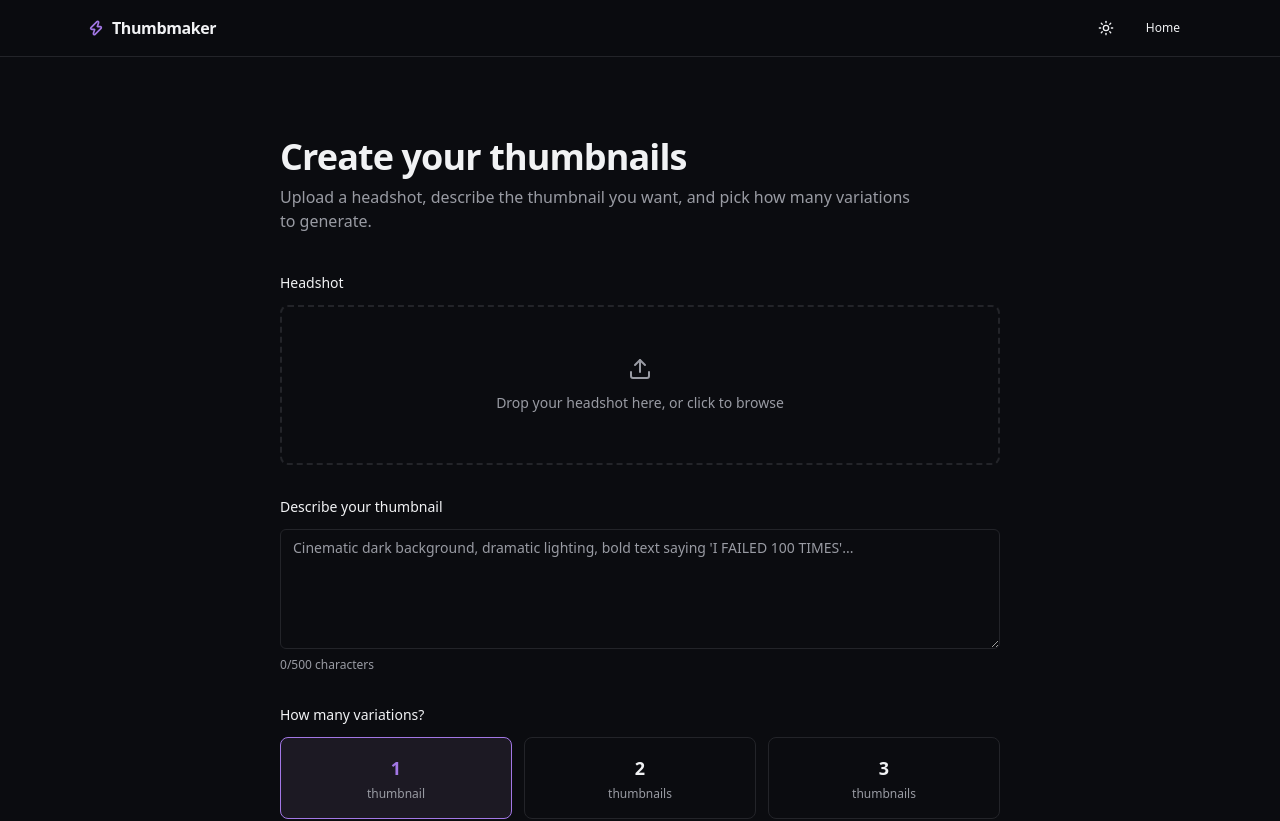
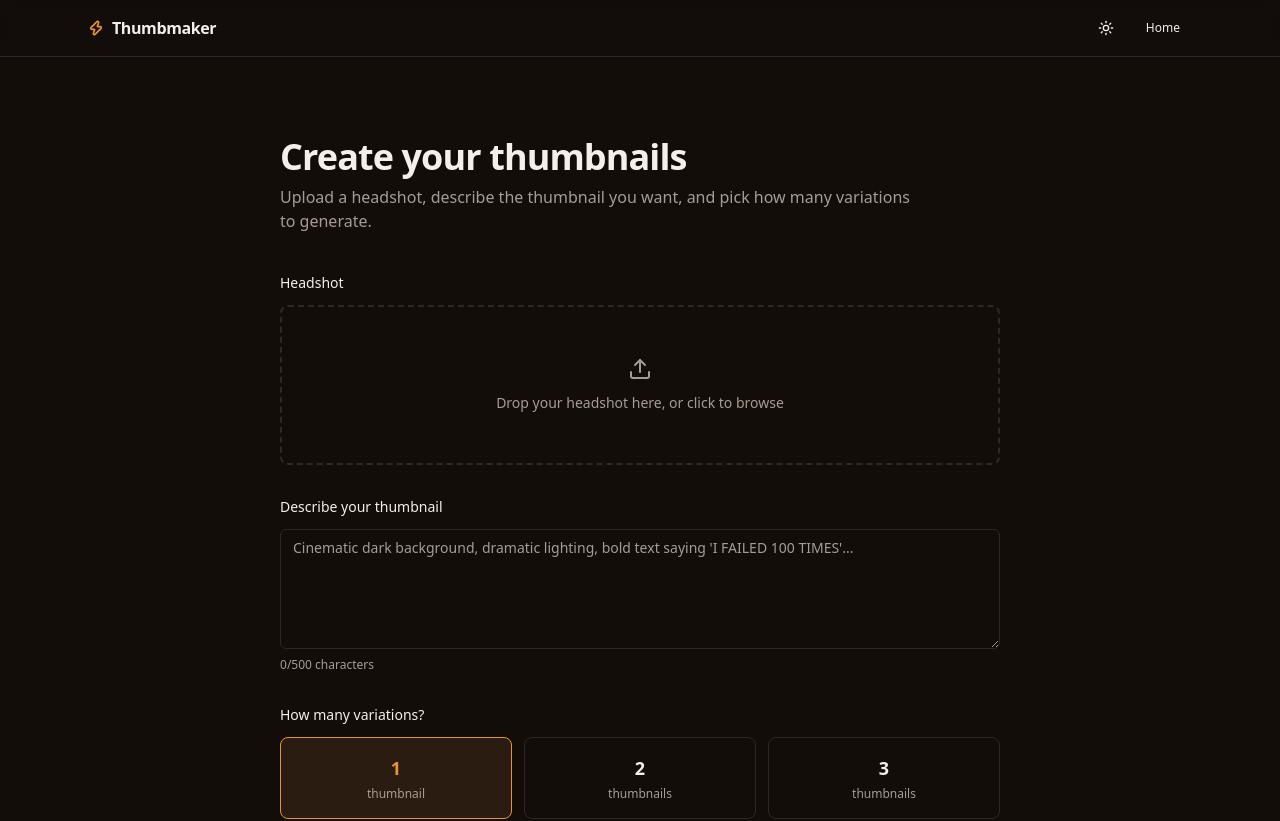
Before and after one commit to dakshsangwan18/ThumbMaker, a React (Vite) app in the folder frontend/: page /app in a window 1280 px wide. Shown: the top 821 px of the page. Built offline with nearby package versions, Linux system fonts and the light colour scheme.

Commit message:
replace purple with safelight amber, beige light theme

```diff
--- a/frontend/src/components/ui/button.tsx
+++ b/frontend/src/components/ui/button.tsx
@@ -17,7 +17,7 @@ const buttonVariants = cva(
         secondary:
           "bg-secondary text-secondary-foreground hover:bg-secondary/80",
         ghost: "hover:bg-accent hover:text-accent-foreground",
-        link: "text-primary underline-offset-4 hover:underline",
+        link: "text-accent-foreground underline-offset-4 hover:underline",
       },
       size: {
         default: "h-10 px-4 py-2",
--- a/frontend/src/pages/Landing.tsx
+++ b/frontend/src/pages/Landing.tsx
@@ -113,7 +113,7 @@ export default function Landing() {
                 className="flex flex-col gap-4"
               >
                 <div className="flex items-center gap-3">
-                  <span className="text-sm font-medium text-primary tabular-nums">
+                  <span className="text-sm font-medium text-accent-foreground tabular-nums">
                     {String(i + 1).padStart(2, "0")}
                   </span>
                   <step.icon className="size-5 text-muted-foreground" />
--- a/frontend/src/styles/globals.css
+++ b/frontend/src/styles/globals.css
@@ -5,73 +5,73 @@
 @custom-variant dark (&:is(.dark *));
 
 :root {
-  /* Light theme — fully polished equal, not default */
-  --background: oklch(1 0 0);
-  --foreground: oklch(0.08 0.005 285);
+  /* Light theme — warm beige paper. The safelight's daylight counterpart. */
+  --background: oklch(0.935 0.020 75);
+  --foreground: oklch(0.22 0.020 50);
 
-  --card: oklch(0.97 0.005 285);
-  --card-foreground: oklch(0.08 0.005 285);
+  --card: oklch(0.955 0.016 75);
+  --card-foreground: oklch(0.22 0.020 50);
 
-  --popover: oklch(0.99 0.003 285);
-  --popover-foreground: oklch(0.08 0.005 285);
+  --popover: oklch(0.965 0.014 75);
+  --popover-foreground: oklch(0.22 0.020 50);
 
-  --primary: oklch(0.546 0.241 305);
-  --primary-foreground: oklch(1 0 0);
+  --primary: oklch(0.62 0.155 55);
+  --primary-foreground: oklch(0.16 0.020 50);
 
-  --secondary: oklch(0.96 0.005 285);
-  --secondary-foreground: oklch(0.08 0.005 285);
+  --secondary: oklch(0.905 0.022 75);
+  --secondary-foreground: oklch(0.22 0.020 50);
 
-  --muted: oklch(0.96 0.005 285);
-  --muted-foreground: oklch(0.45 0.018 285);
+  --muted: oklch(0.905 0.022 75);
+  --muted-foreground: oklch(0.48 0.030 60);
 
-  --accent: oklch(0.95 0.02 305);
-  --accent-foreground: oklch(0.546 0.241 305);
+  --accent: oklch(0.88 0.045 70);
+  --accent-foreground: oklch(0.45 0.10 50);
 
-  --destructive: oklch(0.58 0.20 25);
-  --destructive-foreground: oklch(1 0 0);
+  --destructive: oklch(0.55 0.20 25);
+  --destructive-foreground: oklch(0.96 0.010 75);
 
-  --success: oklch(0.55 0.16 145);
-  --success-foreground: oklch(1 0 0);
+  --success: oklch(0.52 0.13 150);
+  --success-foreground: oklch(0.96 0.010 75);
 
-  --border: oklch(0.91 0.003 277);
-  --input: oklch(0.91 0.003 277);
-  --ring: oklch(0.546 0.241 305);
+  --border: oklch(0.875 0.020 70);
+  --input: oklch(0.875 0.020 70);
+  --ring: oklch(0.62 0.155 55);
 
   --radius: 0.5rem;
 }
 
 .dark {
-  /* Dark theme — canonical, default. The Darkroom. */
-  --background: oklch(0.155 0.008 277);
-  --foreground: oklch(0.961 0.003 277);
+  /* Dark theme — canonical, default. The Darkroom under safelight. */
+  --background: oklch(0.165 0.012 50);
+  --foreground: oklch(0.955 0.008 70);
 
-  --card: oklch(0.20 0.008 277);
-  --card-foreground: oklch(0.961 0.003 277);
+  --card: oklch(0.21 0.014 50);
+  --card-foreground: oklch(0.955 0.008 70);
 
-  --popover: oklch(0.22 0.008 277);
-  --popover-foreground: oklch(0.961 0.003 277);
+  --popover: oklch(0.23 0.014 50);
+  --popover-foreground: oklch(0.955 0.008 70);
 
-  --primary: oklch(0.659 0.161 300);
-  --primary-foreground: oklch(0.155 0.008 277);
+  --primary: oklch(0.74 0.150 65);
+  --primary-foreground: oklch(0.165 0.012 50);
 
-  --secondary: oklch(0.22 0.008 277);
-  --secondary-foreground: oklch(0.961 0.003 277);
+  --secondary: oklch(0.21 0.014 50);
+  --secondary-foreground: oklch(0.955 0.008 70);
 
-  --muted: oklch(0.22 0.008 277);
-  --muted-foreground: oklch(0.691 0.012 270);
+  --muted: oklch(0.21 0.014 50);
+  --muted-foreground: oklch(0.70 0.018 65);
 
-  --accent: oklch(0.22 0.02 300);
-  --accent-foreground: oklch(0.659 0.161 300);
+  --accent: oklch(0.24 0.030 60);
+  --accent-foreground: oklch(0.74 0.150 65);
 
-  --destructive: oklch(0.65 0.18 25);
-  --destructive-foreground: oklch(0.961 0.003 277);
+  --destructive: oklch(0.50 0.19 25);
+  --destructive-foreground: oklch(0.955 0.008 70);
 
-  --success: oklch(0.65 0.15 145);
-  --success-foreground: oklch(0.961 0.003 277);
+  --success: oklch(0.48 0.14 150);
+  --success-foreground: oklch(0.955 0.008 70);
 
-  --border: oklch(0.26 0.010 277);
-  --input: oklch(0.26 0.010 277);
-  --ring: oklch(0.659 0.161 300);
+  --border: oklch(0.28 0.014 50);
+  --input: oklch(0.28 0.014 50);
+  --ring: oklch(0.74 0.150 65);
 }
 
 @theme inline {
```
